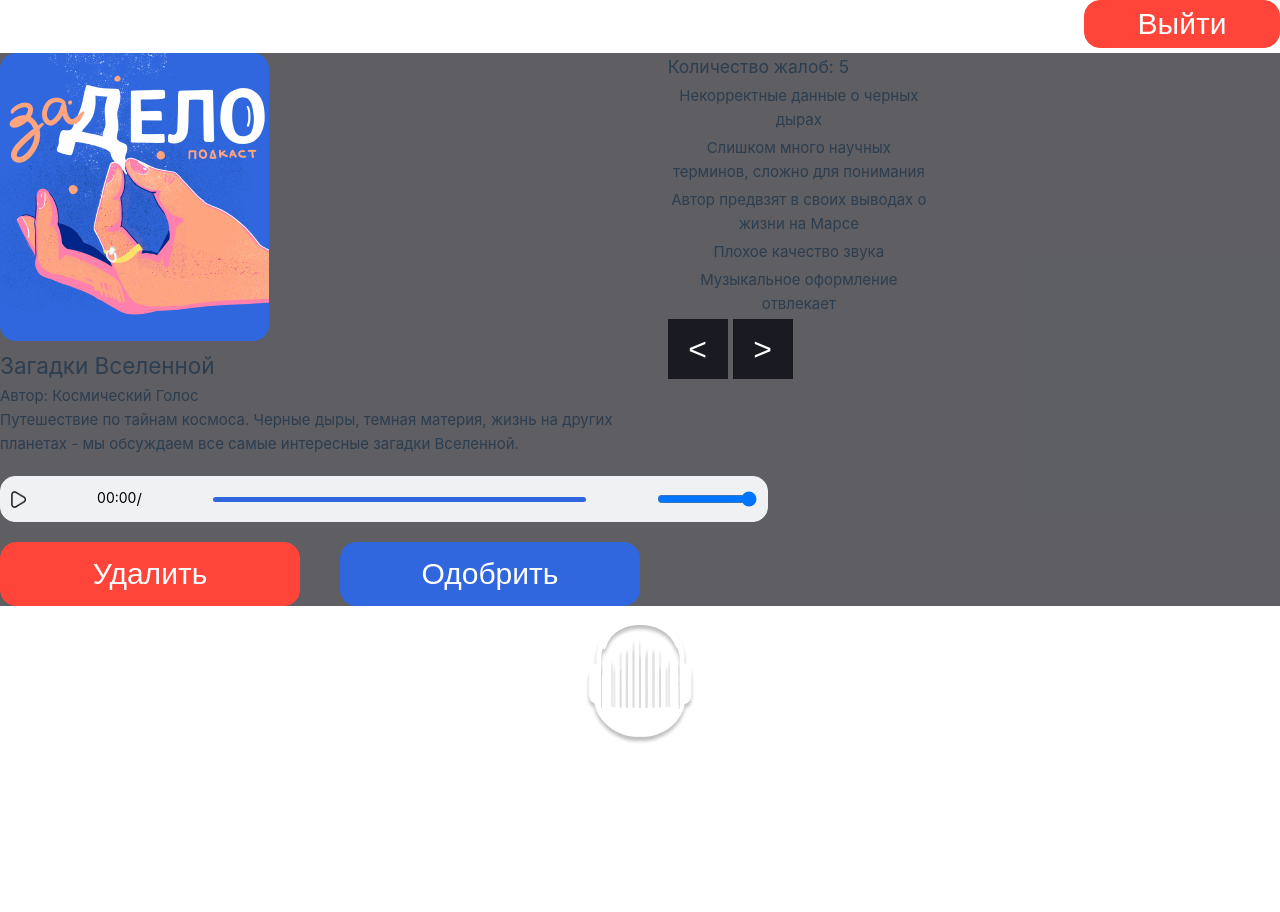
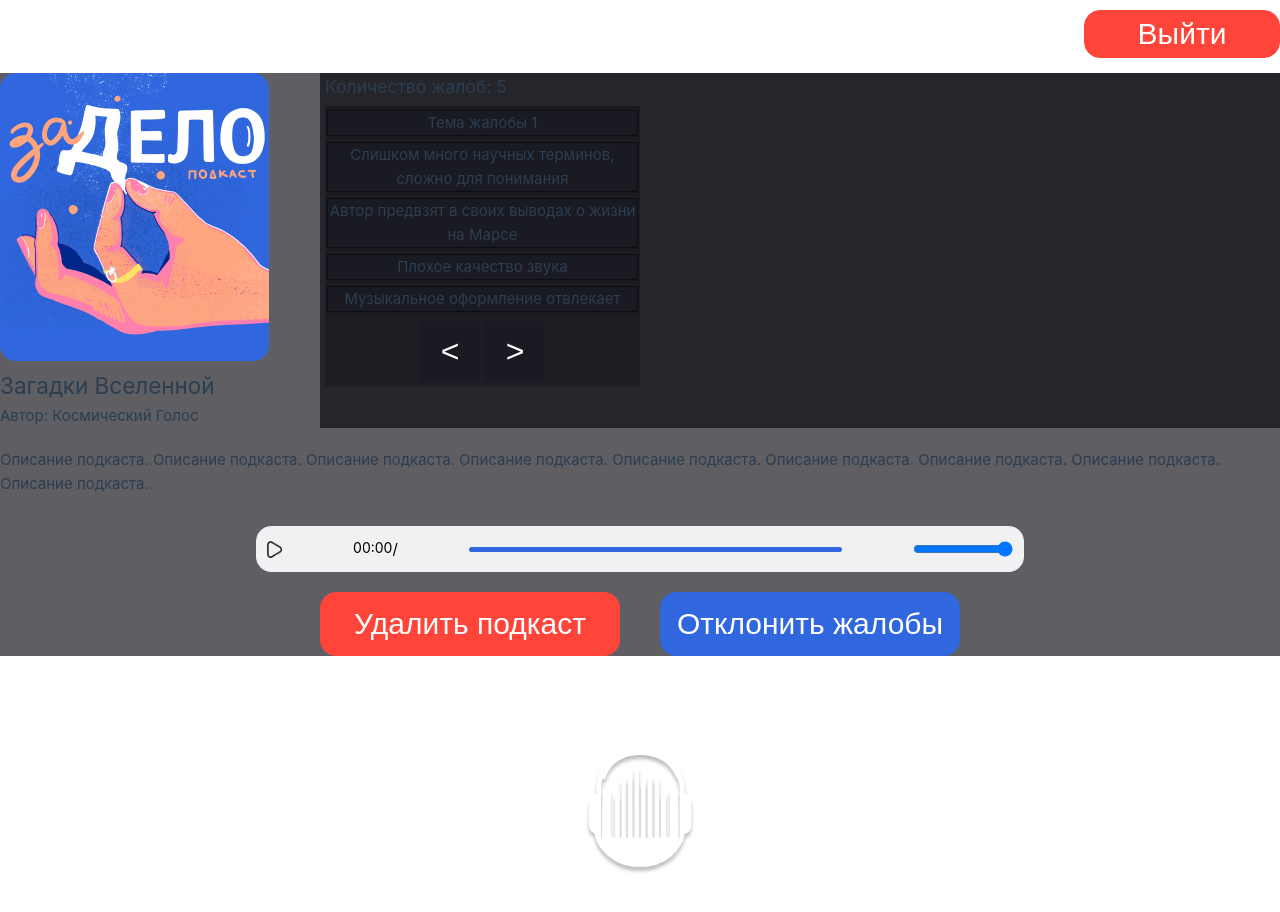
Before and after one commit to Snoppei/tiktalk_frontend_web, a Vue app: page /podcasts/1 in a window 1280 px wide. Shown: the top 912 px of the page. Before the commit the page ends 800 px from the top, so only its background shows below. Built offline with nearby package versions, Linux system fonts and the light colour scheme.

Commit message:
fix/TT-56: layout of header, lists

```diff
--- a/src/views/HistoryView.vue
+++ b/src/views/HistoryView.vue
@@ -61,7 +61,6 @@ export default {
         <div class="nav-buttons">
             <router-link to="/metrics">Метрики</router-link>
             <router-link to="/podcasts">Список подкастов</router-link>
-            <router-link to="/history">История</router-link>
         </div>
         <button class="logout" @click="logout">Выйти</button>
       </header>
@@ -156,12 +155,6 @@ header {
   flex-direction: row;
   justify-content: space-between;
 }
-.nav-buttons {
-  display: flex;
-  flex-direction: row;
-  justify-content: space-between;
-  width: 400px;
-}
 .pagination-button {
   display: block;
   width: 60px;
--- a/src/views/PodcastView.vue
+++ b/src/views/PodcastView.vue
@@ -7,10 +7,10 @@ export default {
         audioUrl: "../src/assets/sample-3s.mp3",
         title: "Загадки Вселенной",
         author: "Космический Голос",
-        description: "Путешествие по тайнам космоса. Черные дыры, темная материя, жизнь на других планетах - мы обсуждаем все самые интересные загадки Вселенной."
+        description: "Описание подкаста. Описание подкаста. Описание подкаста. Описание подкаста. Описание подкаста. Описание подкаста. Описание подкаста. Описание подкаста. Описание подкаста. "
       },
       complaints: [
-        { id: 1, title: "Некорректные данные о черных дырах", message: "1123321231313213123123132131231312313213213123" },
+        { id: 1, title: "Тема жалобы 1", message: "Содержание жалобы 1" },
         { id: 2, title: "Слишком много научных терминов, сложно для понимания", message: "2" },
         { id: 3, title: "Автор предвзят в своих выводах о жизни на Марсе", message: "3" },
         { id: 4, title: "Плохое качество звука", message: "4" },
@@ -49,26 +49,18 @@ export default {
     updateProgress() {
       const currentTime = Math.floor(this.player.currentTime);
       const duration = Math.floor(this.player.duration);
-
-      // Format the current time
       this.currentTime = this.formatTime(currentTime);
-
-      // Display remaining time or total duration based on playback state
       if (this.isPlaying) {
-        // Calculate and display remaining time while playing
         this.remainingTime = this.formatTime(duration - currentTime);
       } else {
-        // Display total duration when not playing
         this.remainingTime = this.formatTime(duration);
       }
-
-      // Update the progress bar
       const progress = (currentTime / duration) * 100;
       this.progressPercentage = progress;
     },
     formatTime(seconds) {
       const minutes = Math.floor(seconds / 60);
-      const remainingSeconds = Math.round(seconds % 60); // Round to nearest whole number
+      const remainingSeconds = Math.round(seconds % 60);
       return `${minutes.toString().padStart(2, "0")}:${remainingSeconds.toString().padStart(2, "0")}`;
     },
     onPlay() {
@@ -80,7 +72,6 @@ export default {
       clearInterval(this.intervalId);
       this.intervalId = null;
       this.currentTime = '00:00';
-      // Set remainingTime to the total duration
       this.remainingTime = this.formatTime(this.player.duration);
       this.progressPercentage = 0;
     },
@@ -102,7 +93,7 @@ export default {
   }
 },
   mounted() {
-    this.player = this.$refs.player; // Get reference to the audio element
+    this.player = this.$refs.player;
     this.player.addEventListener('loadedmetadata', () => {
     this.remainingTime = this.formatTime(this.player.duration);
   });
@@ -116,7 +107,6 @@ export default {
         <div class="nav-buttons">
             <router-link to="/metrics">Метрики</router-link>
             <router-link to="/podcasts">Список подкастов</router-link>
-            <router-link to="/history">История</router-link>
         </div>
         <button class="logout" @click="logout">Выйти</button>
       </header>
@@ -127,17 +117,16 @@ export default {
                 <img :src="podcast.imageUrl" alt="Podcast Image" />
                 <h2>{{ podcast.title }}</h2>
                 <p class="author">Автор: {{ podcast.author }}</p>
-                <p class="description">{{ podcast.description }}</p>
             </div>
 
             <div class="complaints">
                 <h3>Количество жалоб: {{ complaints.length }}</h3>
                 <div class="menu">
-                    <div>
+                    <div class="listOfComplaints">
                         <table>
                             <tbody>
-                            <tr class="complaint-unit" v-for="complaint in complaints" :key="complaint.id" @click="selectComplaint(complaint)">
-                                <td>{{ complaint.title }}</td>
+                            <tr v-for="complaint in complaints" :key="complaint.id" @click="selectComplaint(complaint)">
+                                <td class="complaint-unit">{{ complaint.title }}</td>
                             </tr>
                             </tbody>
                         </table>
@@ -152,7 +141,10 @@ export default {
                 </div>
             </div>
         </div>
-
+        <div class="podcast-desription">
+          <p class="description">{{ podcast.description }}</p>
+        </div>
+        <div class="wrapper">
           <div class="podcast-player">
             <audio ref="player" :src="podcast.audioUrl" @play="onPlay" @pause="onPause" @ended="onEnd">
               <source :src="podcast.audioUrl" type="audio/mpeg">
@@ -173,19 +165,46 @@ export default {
               </div>
             </div>
           </div>
-
+        </div>
         <div class="podcast-actions">
-          <button class="delete">Удалить</button>
-          <button class="approve">Одобрить</button>
+          <button class="delete">Удалить подкаст</button>
+          <button class="approve">Отклонить жалобы</button>
         </div>
       </main>
-      <footer>
+      <footer class="footer-podcast">
         <img src="../assets/logo.png" alt="Logo">
       </footer>
     </div>
   </template>
 
 <style>
+.podcast-desription {
+  margin: 20px 0 10px 0;
+}
+.listOfComplaints {
+  background-color: rgba(26, 27, 34, 0.7);
+}
+.wrapper {
+  width: 100%;
+  display: flex;
+  flex-direction: row;
+  justify-content: center;
+}
+td {
+  padding: 0;
+}
+.complaint-details {
+  padding: 0 5px 5px 5px;
+  height: 100%;
+  background-color: rgba(26, 27, 34, 0.7);
+}
+.complaint-details p {
+  padding-top: 2px;
+}
+.podcast-preview {
+  width: 100%;
+  height: auto;
+}
 .current-time {
   color: #000000;
 }
@@ -198,8 +217,17 @@ export default {
 .podcast-actions {
   display: flex;
   flex-direction: row;
-  justify-content: space-between;
-  width: 50%;
+  justify-content: center;
+  gap: 40px;
+  width: 100%;
+}
+.complaints h3 {
+  margin-left: 5px;
+}
+.complaints {
+  background-color: #25252C;
+  width: 100%;
+  height: 100%;
 }
 .complaints-unit{
   display: block;
@@ -230,11 +258,27 @@ export default {
 }
 .menu {
   display: grid;
-    grid-template-columns: 3fr 4fr;
+  grid-template-columns: 1fr 2fr;
+  gap: 5px;
+  padding: 5px;
+}
+.complaint-unit {
+  display: block;
+  margin-top: 2px;
+  margin-bottom: 2px;
+  border: 1px solid #0d0d0f;
+  background-color: #1A1B22;
+}
+.pagination {
+  display: flex;
+  flex-direction: row;
+  justify-content: center;
+  gap: 5px;
+  margin: 5px 0 5px 0;
 }
 .complaints-section {
-    display: flex;
-    flex-direction: row;
+  display: grid;
+  grid-template-columns: 1fr 3fr;
 }
 .logout {
   display: block;
@@ -328,4 +372,7 @@ header {
 .player-time span {
   font-size: 14px;
 }
+.footer-podcast {
+  margin: 80px 0 80px 0;
+}
 </style>
--- a/src/views/PodcastsView.vue
+++ b/src/views/PodcastsView.vue
@@ -63,7 +63,6 @@ export default {
         <div class="nav-buttons">
             <router-link to="/metrics">Метрики</router-link>
             <router-link to="/podcasts">Список подкастов</router-link>
-            <router-link to="/history">История</router-link>
         </div>
         <button class="logout" @click="logout">Выйти</button>
       </header>
@@ -126,6 +125,9 @@ thead {
   grid-template-columns: repeat(3, 1fr);
   /* justify-content: space-between; */
 }
+table {
+  background-color: rgba(26, 27, 34, 0.7);
+}
 td {
   text-align: center;
 }
@@ -133,6 +135,7 @@ footer {
   display: flex;
   flex-direction: row;
   justify-content: center;
+  margin: 10px 0;
 }
 .pagination {
   display: flex;
@@ -149,11 +152,11 @@ footer {
 
 }
 .podcast-page {
-    margin: 10px 0;
     width: 1280px;
     height: 100%;
 }
 header {
+  margin: 10px 0;
   display: flex;
   flex-direction: row;
   justify-content: space-between;
@@ -162,7 +165,7 @@ header {
   display: flex;
   flex-direction: row;
   justify-content: space-between;
-  width: 400px;
+  width: 250px;
 }
 .pagination-button {
   display: block;
```
Lines whose indentation alone changed are shown as unchanged.
